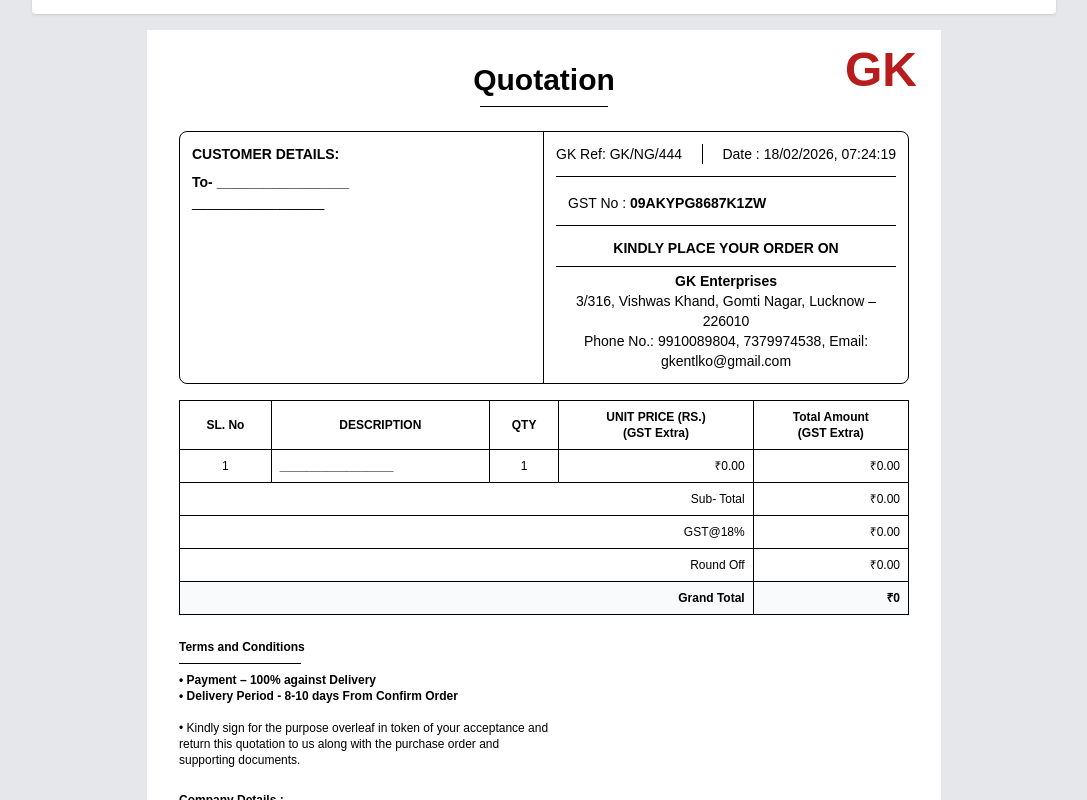
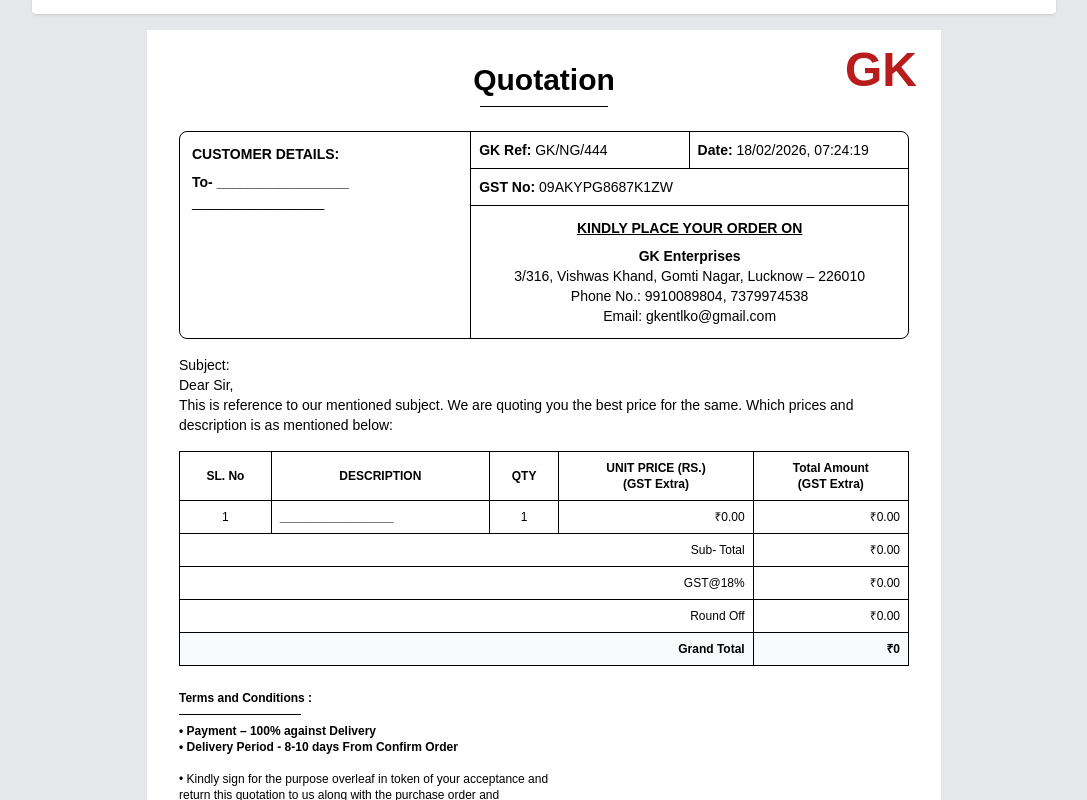
Before and after one commit to Saurabhkumar9/GK-Enterprises-Quotation-generator, a React (Vite) app: page / in a window 1280 px wide. Shown: the part 800-1600 px from the top of the page, without its empty margins (96-1183 px from the left). Built offline with nearby package versions, Linux system fonts and the light colour scheme.

Commit message:
fix sign image error

```diff
--- a/src/App.jsx
+++ b/src/App.jsx
@@ -1,7 +1,7 @@
 import { useState, useRef } from "react";
 import jsPDF from "jspdf";
 import html2canvas from "html2canvas";
-import sign from '../public/sign.png'
+import sign from './assets/sign.png'
 
 export default function App() {
   const pdfRef = useRef();
@@ -124,6 +124,16 @@ export default function App() {
   const downloadPDF = async () => {
     const element = pdfRef.current;
 
+    // Ensure all images are loaded
+    const images = element.getElementsByTagName('img');
+    await Promise.all(Array.from(images).map(img => {
+      if (img.complete) return Promise.resolve();
+      return new Promise((resolve) => {
+        img.onload = resolve;
+        img.onerror = resolve; // Resolve even on error to not block PDF generation
+      });
+    }));
+
     // Temporarily set explicit width for better capture
     const originalWidth = element.style.width;
     element.style.width = '794px';
@@ -133,7 +143,21 @@ export default function App() {
       logging: false,
       allowTaint: true,
       useCORS: true,
-      backgroundColor: '#ffffff'
+      backgroundColor: '#ffffff',
+      onclone: (clonedDoc) => {
+        // Fix image paths in cloned document
+        const clonedImages = clonedDoc.getElementsByTagName('img');
+        Array.from(clonedImages).forEach(img => {
+          if (img.src && img.src.includes('blob:')) {
+            // If it's a blob URL, keep as is
+          } else if (img.src && img.src.startsWith('data:')) {
+            // If it's data URL, keep as is
+          } else {
+            // For relative paths, try to fix
+            img.crossOrigin = 'anonymous';
+          }
+        });
+      }
     });
 
     // Restore original width
@@ -211,6 +235,7 @@ export default function App() {
         .grid { display: grid; }
         .grid-cols-2 { grid-template-columns: repeat(2, 1fr); }
         .specification-item { margin-left: 1rem; font-size: 0.75rem; color: #4b5563; }
+        img { max-width: 100%; height: auto; }
       </style>
     `;
 
@@ -386,8 +411,8 @@ export default function App() {
                       placeholder="Unit Price"
                       className="border border-black rounded-lg p-2 w-full appearance-none text-sm"
                       value={item.price}
-                      min={0}
-                      step="0.01"
+                      min={1}
+                      step="1"
                       onChange={(e) =>
                         updateItem(itemIndex, "price", Number(e.target.value))
                       }
@@ -437,8 +462,6 @@ export default function App() {
           >
             Download Quotation PDF
           </button>
-
-
         </div>
       </div>
 
@@ -465,8 +488,9 @@ export default function App() {
           </div>
 
           {/* CUSTOMER BOX */}
-          <div className="border border-black rounded-lg mt-6 grid grid-cols-1 md:grid-cols-2">
-            <div className="border-r-0 md:border-r border-black p-3">
+         <div className="border border-black rounded-lg mt-6 grid grid-cols-5">
+  {/* Left side - Customer Details (40%) */}
+  <div className="col-span-2 border-r border-black p-3">
     <p className="font-bold">
       CUSTOMER DETAILS:
     </p>
@@ -478,35 +502,56 @@ export default function App() {
     </p>
   </div>
 
-            <div className="p-3">
-              <div className="flex flex-col md:flex-row md:justify-between border-black border-b pb-3">
-                <span>GK Ref: {gkRef}</span>
-                <div className="border-r border-black"></div>
-                <span>Date : {date}</span>
+  {/* Right side - Other Details (60%) */}
+  <div className="col-span-3">
+
+    {/* Row 1: GK Ref and Date in same row */}
+    <div className="grid grid-cols-2 border-b border-black">
+      <div className="p-2 border-r border-black">
+        <span className="font-semibold">GK Ref:</span> {gkRef}
+      </div>
+      <div className="p-2">
+        <span className="font-semibold">Date:</span> {date}
+      </div>
     </div>
 
-              <div className="mt-1 border-b p-3 border-black">
-                GST No : <b>{customer.gst}</b>
+    {/* Row 2: GST No (Full Width) */}
+    <div className="border-b border-black p-2">
+      <span className="font-semibold">GST No:</span> {customer.gst}
     </div>
 
-              <div className="text-center mt-3">
-                <p className="font-bold">
+    {/* Row 3: Order Section (Full Width) */}
+    <div className="p-3 text-center">
+      <p className="font-bold underline">
         KINDLY PLACE YOUR ORDER ON
       </p>
-                <div className="border-b border-black pt-2"></div>
-                <p className="font-bold mt-1">
+
+      <p className="font-bold mt-2">
         GK Enterprises
       </p>
+
       <p>
-                  3/316, Vishwas Khand, Gomti Nagar,
-                  Lucknow – 226010
+        3/316, Vishwas Khand, Gomti Nagar, Lucknow – 226010
       </p>
+
       <p>
-                  Phone No.: 9910089804, 7379974538,
+        Phone No.: 9910089804, 7379974538
+      </p>
+
+      <p>
         Email: gkentlko@gmail.com
       </p>
     </div>
   </div>
+</div>
+
+          <div className="pt-4">
+            <p>Subject: </p>
+            <p>Dear Sir, </p>
+            <p>
+              This is reference to our mentioned subject. We are quoting you the best price for the same. Which prices and description is
+              as mentioned below:
+            </p>
           </div>
 
           {/* TABLE */}
@@ -595,14 +640,14 @@ export default function App() {
 
             <div className="mt-6 text-xs">
               <p className="font-bold">
-                Terms and Conditions
+                Terms and Conditions :
               </p>
               <div className="border-b border-black w-1/6 pb-2"></div>
               <p className="pt-2 font-bold">• Payment – 100% against Delivery</p>
               <p className="font-bold">• Delivery Period - 8-10 days From Confirm Order</p>
 
-              <p className="pt-4">• Kindly sign for the purpose overleaf in token  of your acceptance and <br/>
-return this quotation to us along with the purchase order and <br/>
+              <p className="pt-4">• Kindly sign for the purpose overleaf in token  of your acceptance and <br />
+                return this quotation to us along with the purchase order and <br />
                 supporting documents.</p>
 
               <div className="flex flex-col md:flex-row justify-between mt-6 gap-4 font-bold">
@@ -622,6 +667,7 @@ supporting documents.</p>
                       src={sign}
                       alt="signature"
                       className="w-32 h-auto mx-auto"
+                      crossOrigin="anonymous"
                     />
                     <p className="border-t border-black pt-1 mt-1 w-40 mx-auto">
                       For GK Enterprises
@@ -635,6 +681,10 @@ supporting documents.</p>
               <p className="text-center mt-2 text-gray-600 pb-4">
                 GK Enterprises, 3/316, Vishwas Khand, Gomti Nagar, Lucknow 226010
               </p>
+              <p className="text-center text-gray-600 pb-4">
+                Ph. 7522089123
+                Mob: 99100 89804 Mail: gkentlko@gmail.com
+              </p>
             </div>
           </div>
         </div>
```
Also changed, not shown: src/assets/sign.png (renamed from public/sign.png). Lines whose indentation alone changed are shown as unchanged.
